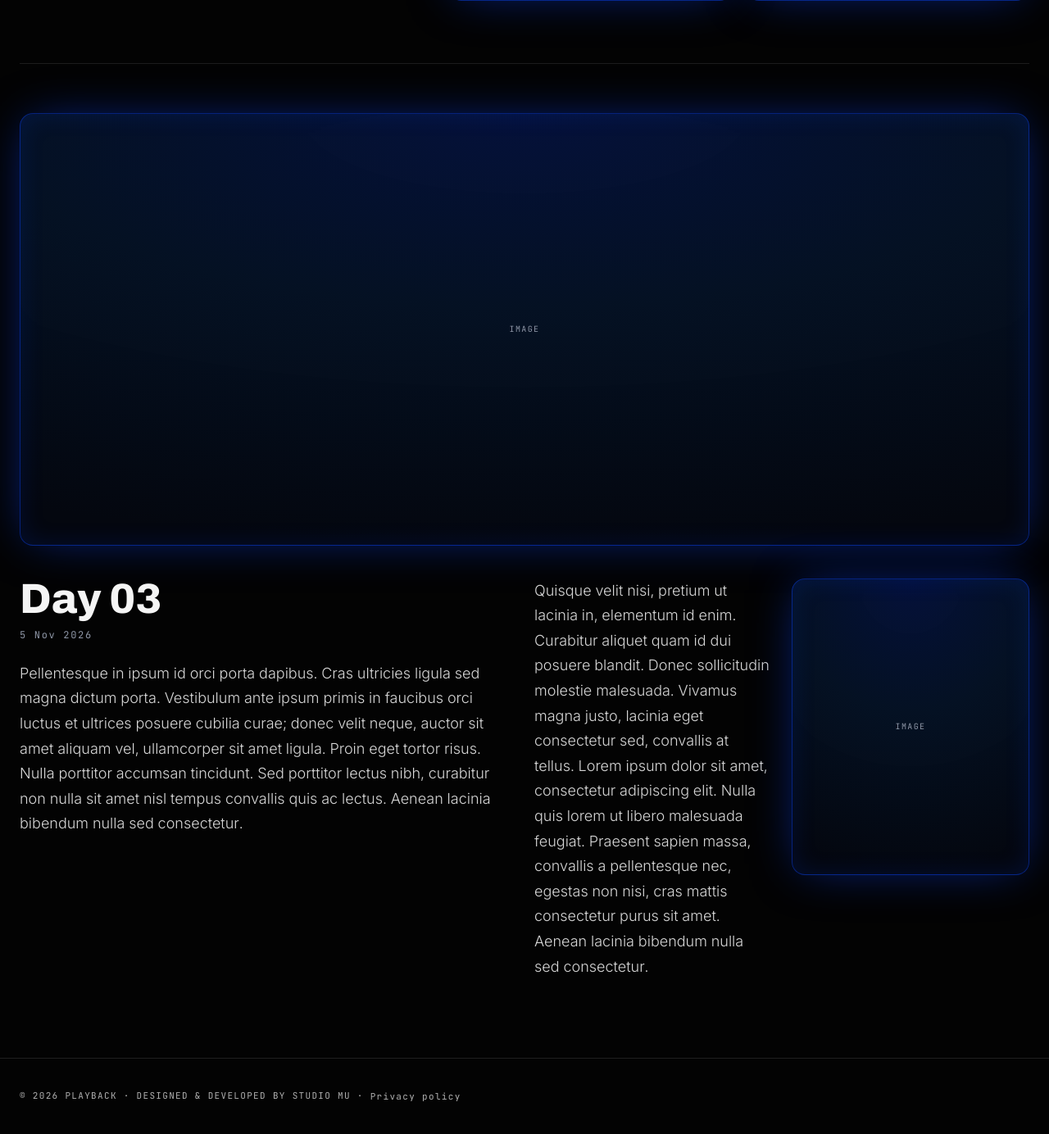
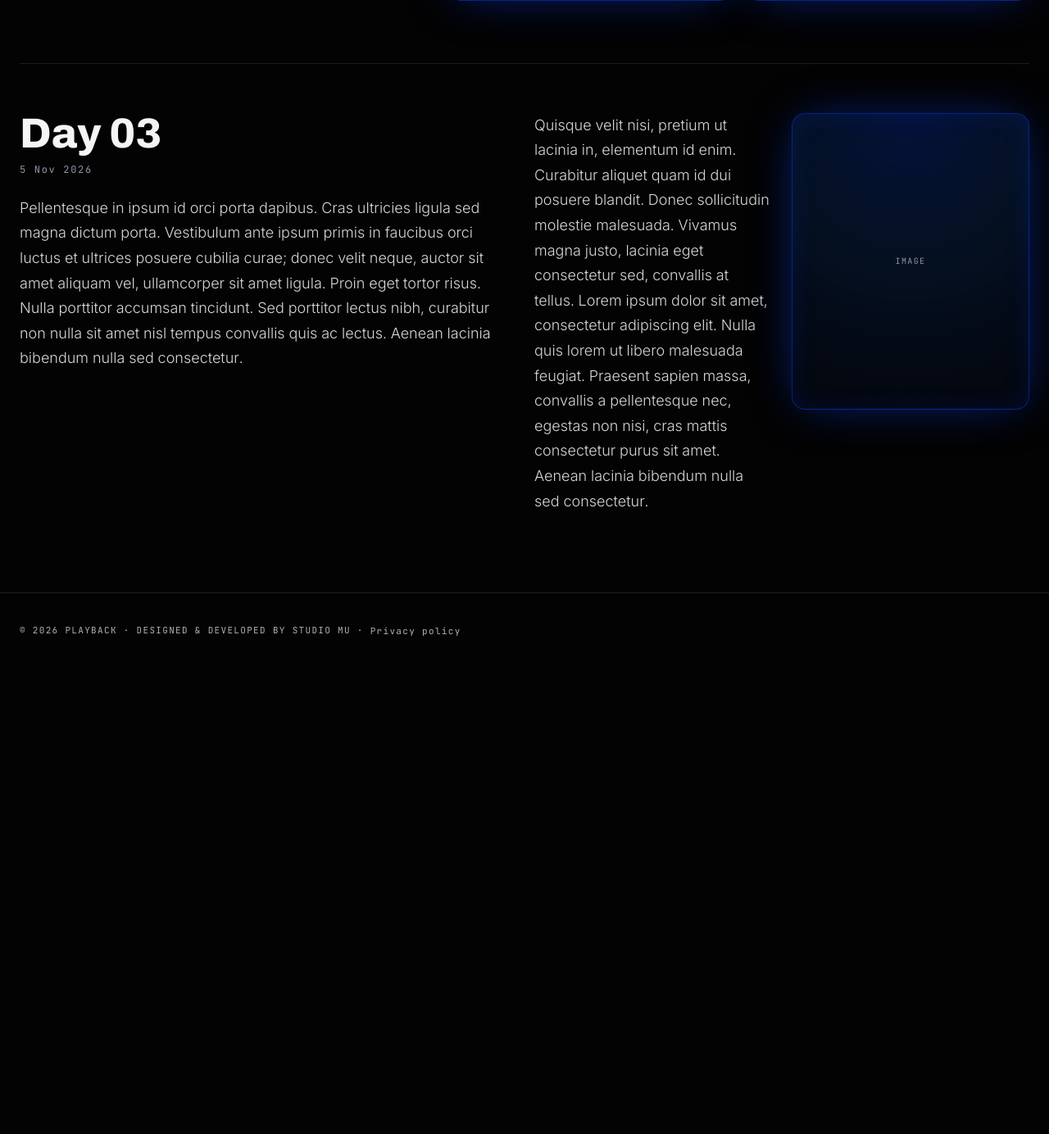
Before and after one commit to Mervellious/playback_website, a Flask app: page /journal in a window 1280 px wide. Shown: the part 2450-3834 px from the top of the page at 82% size. After the commit the page ends 3226 px from the top, so only its background shows below. Run offline with Flask 3, Linux system fonts and the light colour scheme.

Commit message:
Journal Day 03: remove the big full-width image placeholder
Day 03 now starts with the text; the small 4:5 frame stays next to the
second paragraph. The "wide" layout only adds a full-width frame on top
when a day has two or more images.

Co-Authored-By: Claude Opus 5.5 <noreply@anthropic.com>

```diff
--- a/app.py
+++ b/app.py
@@ -258,7 +258,6 @@ JOURNAL_ENTRIES = [
             ),
         ],
         "images": [
-            {"ratio": "21 / 9"},
             {"ratio": "4 / 5"},
         ],
     },
--- a/static/css/style.css
+++ b/static/css/style.css
@@ -1270,7 +1270,7 @@ html.menu-open body {
     grid-row: 2;
   }
 
-  /* Day 03 — full-width 21:9, then text (1–6), paragraph (7–9), small frame (10–12) */
+  /* Day 03 — [optional full-width frame], then text (1–6), paragraph (7–9), small frame (10–12) */
   .journal-day--wide {
     row-gap: 40px;
   }
@@ -1281,21 +1281,27 @@ html.menu-open body {
     aspect-ratio: var(--ratio);
   }
 
+  /* With a full-width frame on top, the text row moves down to row 2 */
+  .journal-day--wide .journal-day__frame--hero ~ .journal-day__copy,
+  .journal-day--wide .journal-day__frame--hero ~ .journal-day__frame--small {
+    grid-row: 2;
+  }
+
   .journal-day--wide .journal-day__copy {
     grid-column: 1 / 7;
-    grid-row: 2;
+    grid-row: 1;
   }
 
   .journal-day--wide .journal-day__copy--aside {
     grid-column: 7 / 10;
-    grid-row: 2;
+    grid-row: 1;
     align-self: start;
     margin-top: 0;
   }
 
   .journal-day--wide .journal-day__frame--small {
     grid-column: 10 / 13;
-    grid-row: 2;
+    grid-row: 1;
     align-self: start;
     width: 100%;
   }
--- a/templates/journal/index.html
+++ b/templates/journal/index.html
@@ -64,7 +64,8 @@
     </div>
 
     {% else %}
-    {{ frame(images[0], "hero") }}
+    {# Two or more images: the first is the full-width frame on top; the last is the small one. #}
+    {% if images | length > 1 %}{{ frame(images[0], "hero") }}{% endif %}
     <div class="journal-day__copy reveal">
       {{ day_header(entry) }}
       <p>{{ entry.body[0] }}</p>
@@ -72,7 +73,7 @@
     <div class="journal-day__copy journal-day__copy--aside reveal">
       {% for p in entry.body[1:] %}<p>{{ p }}</p>{% endfor %}
     </div>
-    {% for image in images[1:] %}{{ frame(image, "small") }}{% endfor %}
+    {% for image in images[-1:] %}{{ frame(image, "small") }}{% endfor %}
     {% endif %}
   </section>
   {% endfor %}
```
